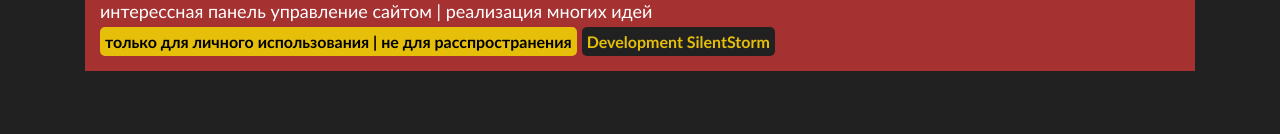
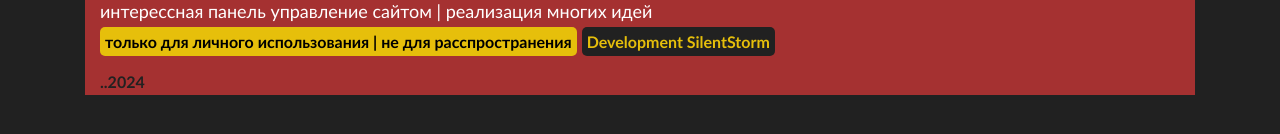
Before and after one commit to Viacheslav1998/cms-quickduck, a Vue app: page / in a window 1280 px wide. Shown: the part 636-770 px from the top of the page. Built offline with nearby package versions, Linux system fonts and the light colour scheme; no server answers; what vue-sweetalert2 would draw is missing.

Commit message:
quickfix

```diff
--- a/src/components/Footer.vue
+++ b/src/components/Footer.vue
@@ -63,6 +63,7 @@ export default {
         <span style="color:#000; background-color: #E6BF0B; padding: 5px; margin: 5px; border-radius: 5px; margin-top: 10px;"><b>только для личного использования | не для расспространения</b></span>
         <span style="color:#E6BF0B; background-color: #212121; padding: 5px; border-radius: 5px; margin-top: 10px;"><b>Development SilentStorm</b></span>
       </p>
+      <p style="margin: 0 5px; font-weight: bold; color: #212121">..2024</p>
     </div>
   </div>
 </template>
```
